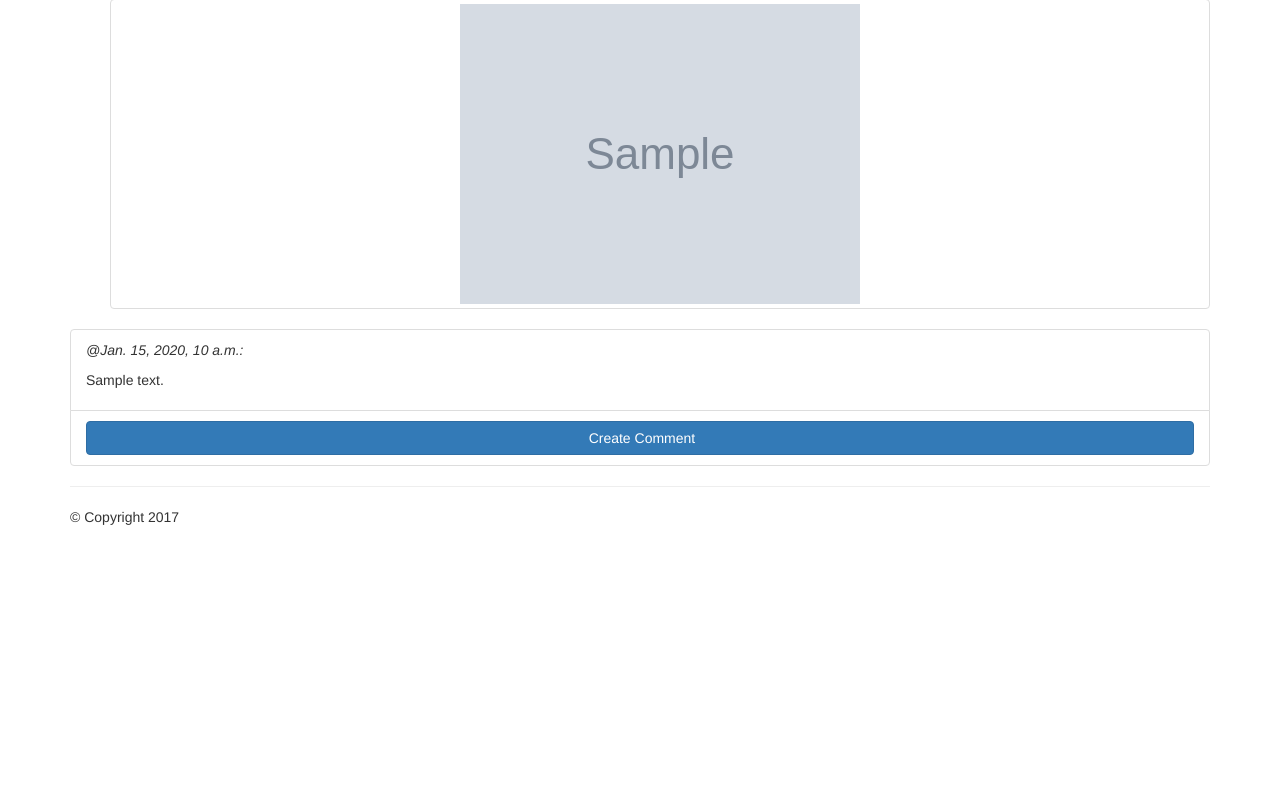
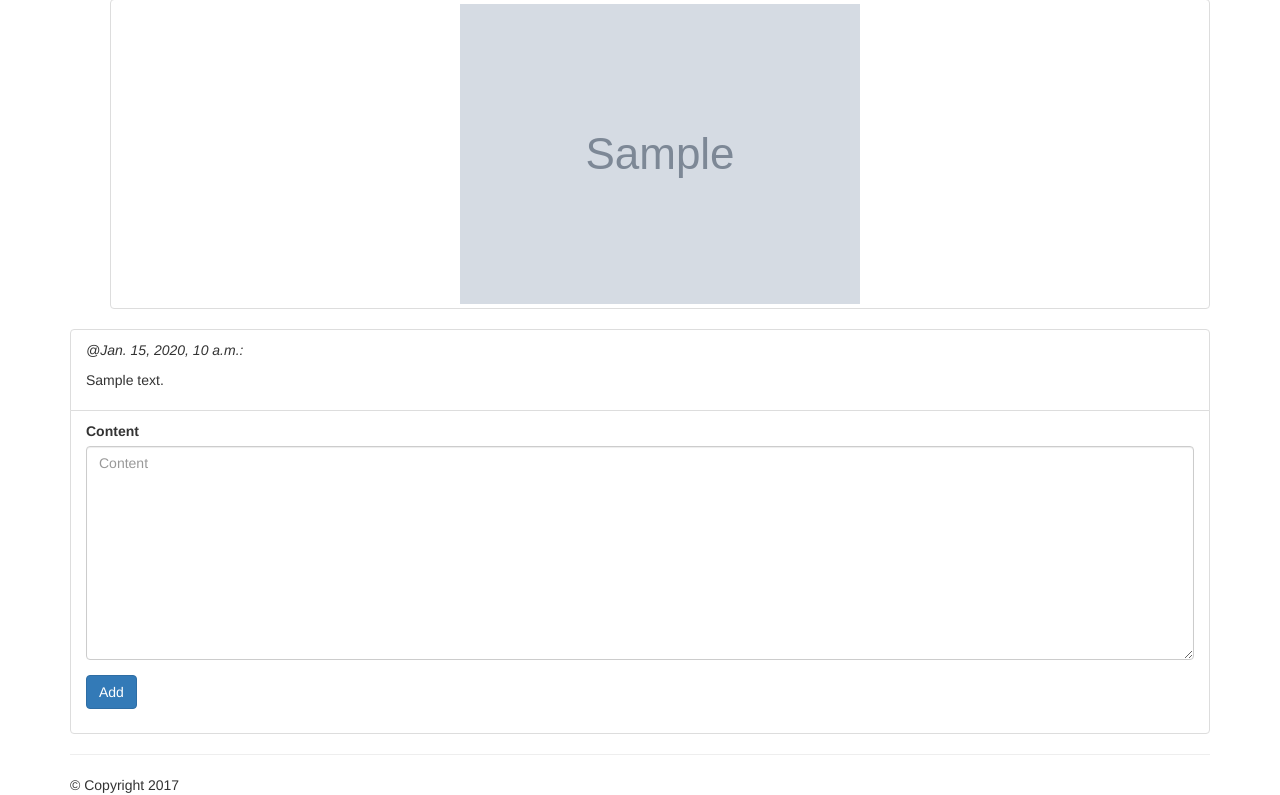
Before and after one commit to nonZero/Spending, a Django app: page /1/ in a window 1280 px wide. Shown: the part 203-998 px from the top of the page. Before the commit the page ends 728 px from the top, so only its background shows below. Run offline with Django 3.2, Linux system fonts and the light colour scheme; tables that the repository leaves empty hold one stand-in row (values such as "Sample post"); grey boxes marked "Sample" are stand-in pictures; some libraries are stand-ins or nearby versions.

Commit message:
Moved comment from into expense detail page

```diff
--- a/expenses/forms.py
+++ b/expenses/forms.py
@@ -12,7 +12,9 @@ class ExpenseForm(forms.ModelForm):
 class CommentForm(forms.ModelForm):
     class Meta:
         model = models.Comment
-        fields = "__all__"
+        fields = (
+            'content',
+        )
 
 
 class FeebackForm(forms.Form):
--- a/expenses/templates/expenses/expense_detail.html
+++ b/expenses/templates/expenses/expense_detail.html
@@ -1,9 +1,10 @@
 {% extends "base.html" %}
-
+{% load bootstrap3 %}
 {% block content %}
 
 
-    <a class="btn btn-primary pull-right" href="{% url "expenses:update" object.id %}"><span
+    <a class="btn btn-primary pull-right"
+       href="{% url "expenses:update" object.id %}"><span
             class="glyphicon glyphicon-pencil"></span> Edit</a>
     <h1>
 
@@ -39,10 +40,17 @@
                 {{ comment.content|linebreaks }}
             </li>
         {% endfor %}
-            <li class="list-group-item">
-                <a class="btn btn-primary btn-block" href="{% url "expenses:create_comment" %}"><span
-                class="glyphicon glyphicon-paper"></span> Create Comment</a>
-            </li>
+        <li class="list-group-item">
+            <form method="post" enctype="multipart/form-data">
+                {% csrf_token %}
+                {% bootstrap_form form %}
+                {% buttons %}
+                    <button type="submit" class="btn btn-primary">
+                        {% bootstrap_icon "save" %} Add
+                    </button>
+                {% endbuttons %}
+            </form>
+        </li>
 
     </ul>
 
--- a/expenses/urls.py
+++ b/expenses/urls.py
@@ -15,6 +15,4 @@ urlpatterns = [
     url(r'^([0-9]+)/edit/$', views.update, name="update"),
     url(r'^feedback/$', views.send_feedback, name="feedback"),
 
-    url(r'^create-comment/$', views.create_comment, name="create_comment"),
-
 ]
--- a/expenses/views.py
+++ b/expenses/views.py
@@ -31,12 +31,18 @@ def list(request, year=None, month=None):
 
 def detail(request, id):
     o = get_object_or_404(models.Expense, id=id)
-    # try:
-    #     o = models.Expense.objects.get(id=id)
-    # except models.Expense.DoesNotExist:
-    #     raise Http404()
+    if request.method == "POST":
+        form = CommentForm(request.POST)
+        if form.is_valid():
+            form.instance.expense = o
+            comment = form.save()
+            return redirect(o)
+    else:
+        form = CommentForm()
+
     return render(request, "expenses/expense_detail.html", {
         'object': o,
+        'form': form,
     })
 
 
@@ -69,20 +75,6 @@ def update(request, id):
     })
 
 
-def create_comment(request):
-    if request.method == "POST":
-        form = CommentForm(request.POST)
-        if form.is_valid():
-            o = form.save()
-            return redirect(o.expense)
-    else:
-        form = CommentForm()
-
-    return render(request, "expenses/comment_form.html", {
-        'form': form,
-    })
-
-
 def send_feedback(request):
     if request.method == "POST":
         form = FeebackForm(request.POST)
```
